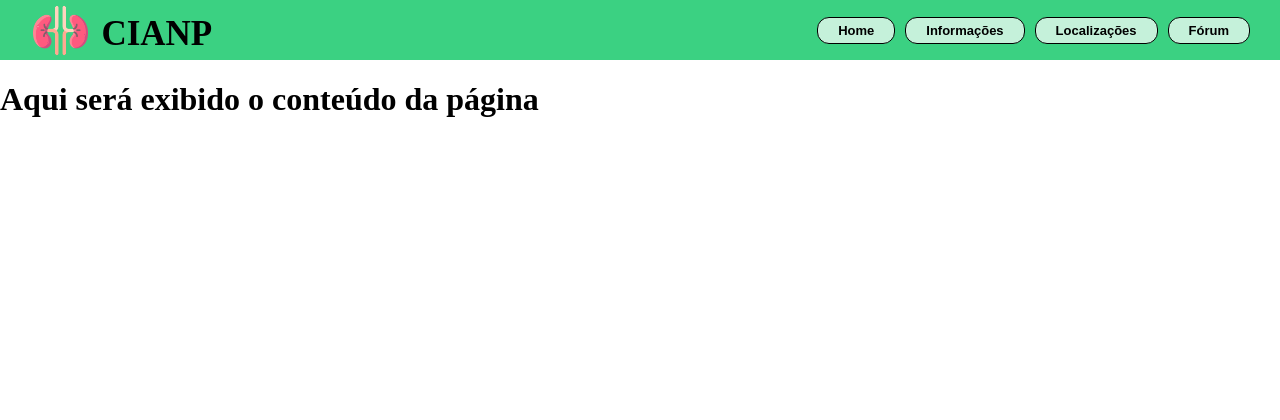
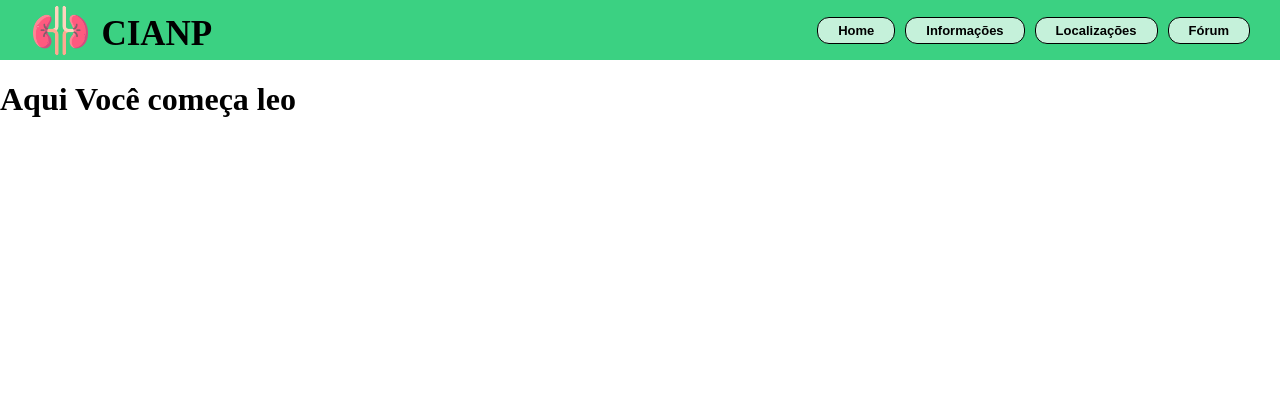
Before and after one commit to Code-Nine-FTC/Grupo-Code-Nine, a Flask app: page /faq in a window 1280 px wide. Shown: the top 420 px of the page. Run offline with Flask 3, Linux system fonts and the light colour scheme.

Commit message:
Adicionado faq.css
Foi criado a documento faq.css

```diff
--- a/src/templates/faq.html
+++ b/src/templates/faq.html
@@ -7,5 +7,5 @@ FAQ
 <link rel="stylesheet" href="{{ url_for('static', filename='forum.css') }}">
 
 {% block content %}
-<h1>Aqui será exibido o conteúdo da página</h1>
+<h1>Aqui Você começa leo</h1>
 {% endblock %}
```
Also changed, not shown: src/static/faq.css (added).
